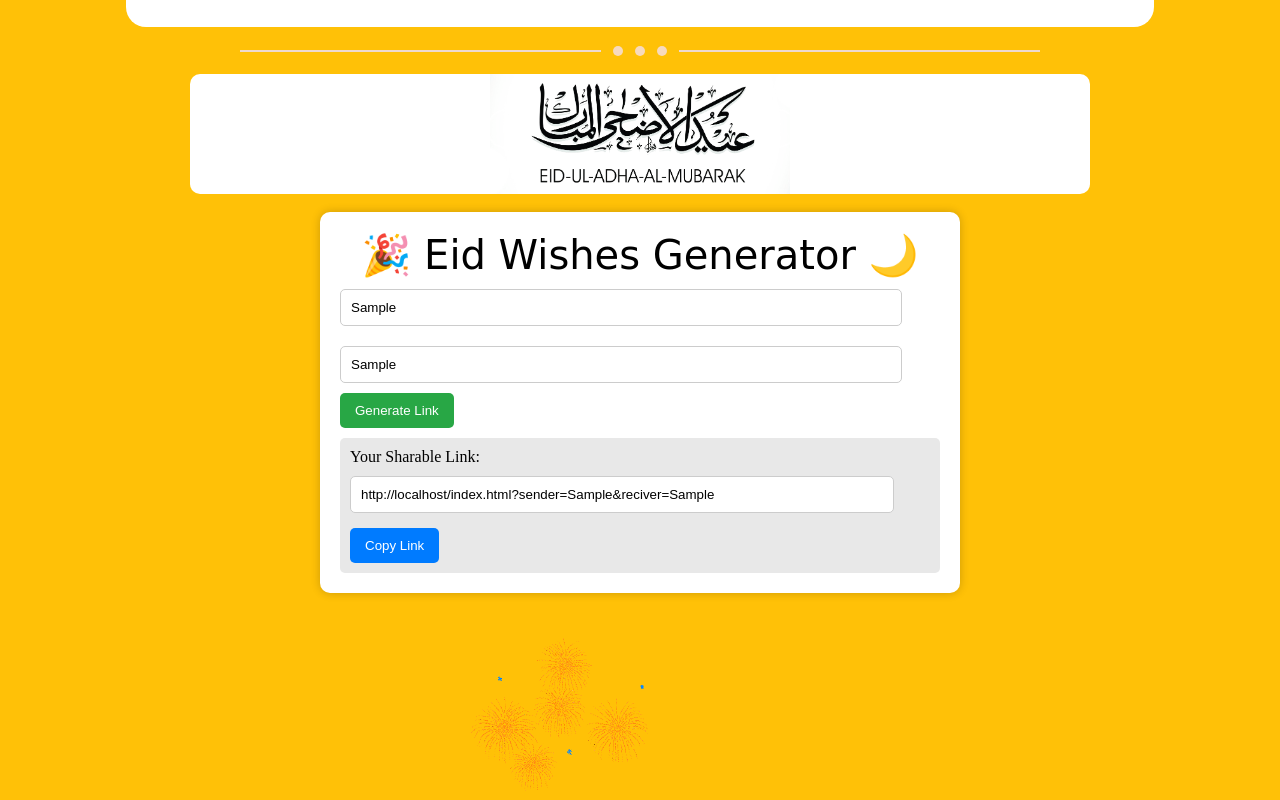
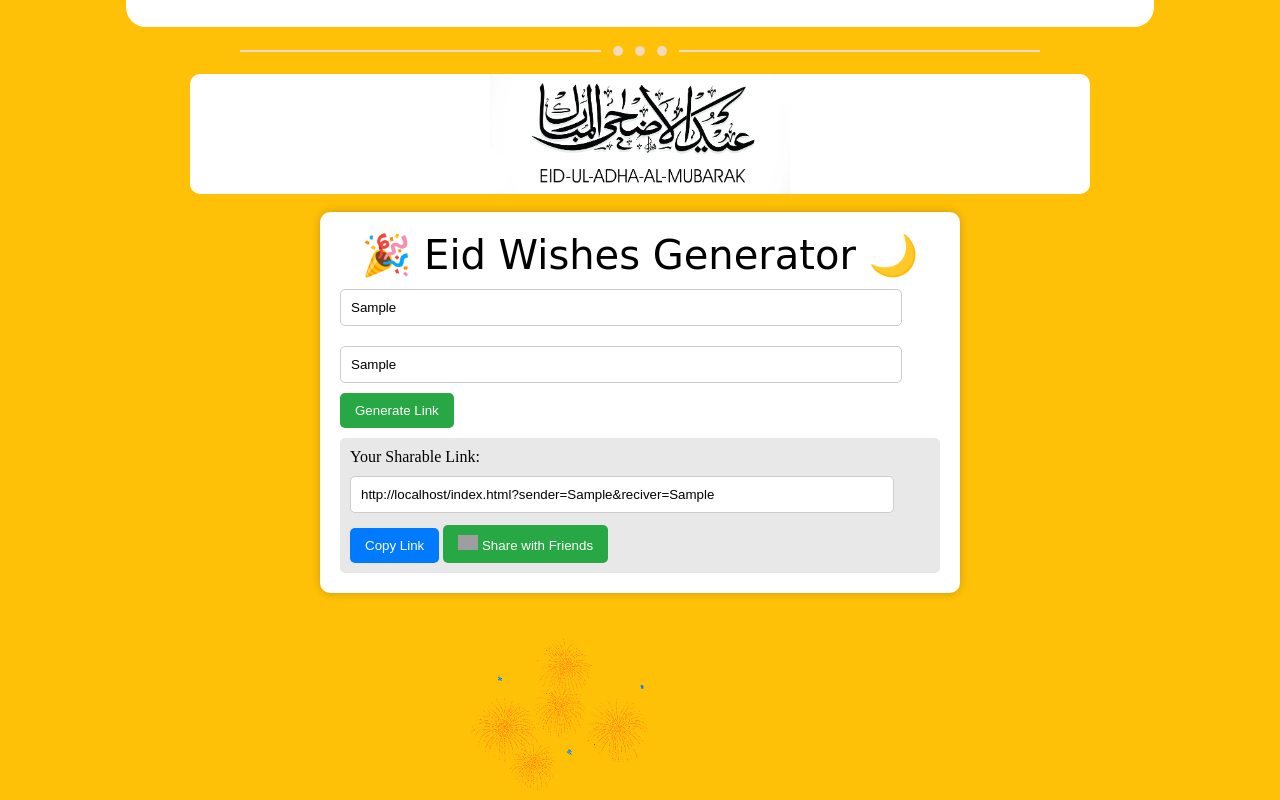
Before and after one commit to CoderSam049/eid-wishes-, a plain HTML site: page index.html in a window 1280 px wide. Both pictures are taken after typing "Sample", "Sample" into the empty fields and a click on the button "Generate Link". Shown: the part 2352-3152 px from the top of the page. Drawn offline with Linux system fonts and the light colour scheme; grey boxes are pictures that could not be loaded; a web font is replaced by a local one.

Commit message:
feat: add WhatsApp sharing functionality for generated links

```diff
--- a/index.html
+++ b/index.html
@@ -104,6 +104,9 @@
                     <p>Your Sharable Link:</p>
                     <input type="text" id="shareLink" readonly>
                     <button id="copyBtn" onclick="copyLink()">Copy Link</button>
+                    <button id="whatsappBtn" onclick="shareOnWhatsApp()">
+                        <img src="https://upload.wikimedia.org/wikipedia/commons/6/6b/WhatsApp.svg" width="20px"> Share with Friends
+                    </button>
                 </div>
             </div>
             <div class="cracker">
--- a/script.js
+++ b/script.js
@@ -36,5 +36,15 @@ function copyLink() {
     document.execCommand("copy");
     alert("Link copied: " + copyText.value);
 }
+
+function shareOnWhatsApp() {
+    let link = document.getElementById("shareLink").value;
+    if (link) {
+        let whatsappUrl = `https://wa.me/?text=${encodeURIComponent(link)}`;
+        window.open(whatsappUrl, "_blank");
+    } else {
+        alert("Generate the link first!");
+    }
+}
 let year= document.getElementById("year");
 year.innerHTML=new Date().getFullYear();
--- a/style.css
+++ b/style.css
@@ -69,6 +69,7 @@ button:hover {
 #copyBtn:hover {
     background: #0056b3;
 }
+
 
 .paragraph {
     font-family: "Salsa", cursive;
```
